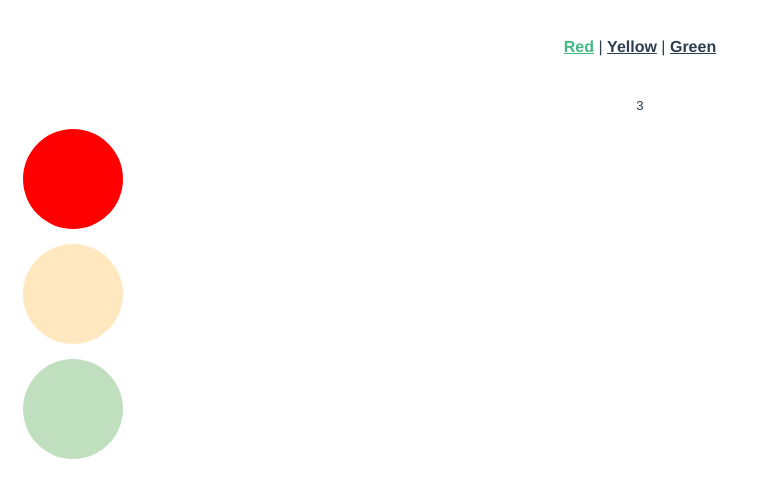
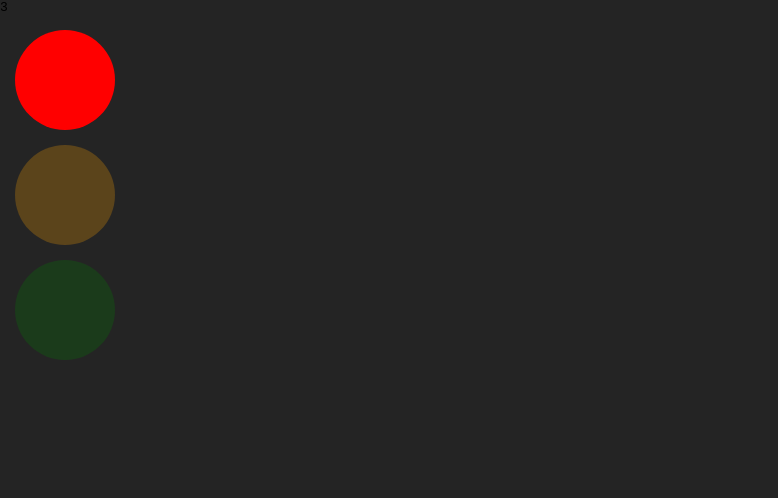
Before and after one commit to StiflerPasha/vue_traffic-light, a Vue app: page /1 in a window 1280 px wide. Shown: the top 498 px of the page, without its empty margins (0-778 px from the left). Built offline with nearby package versions, Linux system fonts and the light colour scheme.

Commit message:
check path before mount // some CSS

```diff
--- a/src/App.vue
+++ b/src/App.vue
@@ -1,41 +1,24 @@
 <template>
-  <div id="app">
-    <div id="nav">
-      <router-link to="/1">Red</router-link> |
-      <router-link to="/2">Yellow</router-link> |
-      <router-link to="/3">Green</router-link>
-    </div>
-    <router-view/>
-  </div>
+    <router-view />
 </template>
 
 <script>
-  export default {
-    mounted() {
-      this.$router.push({ path: '/1' });
-    }
-  }
+   export default {
+	  mounted() {
+		 this.$route.path === '/' && this.$router.push({ path: '/1' });
+	  },
+   };
 
 </script>
 
 <style>
-#app {
-  font-family: 'Avenir', Helvetica, Arial, sans-serif;
-  -webkit-font-smoothing: antialiased;
-  -moz-osx-font-smoothing: grayscale;
-  text-align: center;
-  color: #2c3e50;
-}
-#nav {
-  padding: 30px;
-}
+  * {
+    box-sizing: border-box;
+    margin: 0;
+    padding: 0;
+  }
 
-#nav a {
-  font-weight: bold;
-  color: #2c3e50;
-}
-
-#nav a.router-link-exact-active {
-  color: #42b983;
-}
+  body {
+    background: #242424
+  }
 </style>
```
